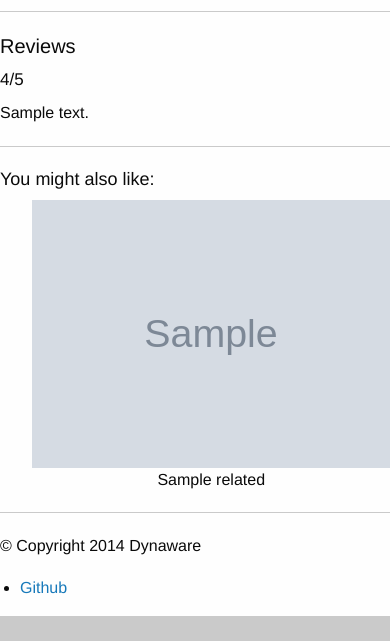
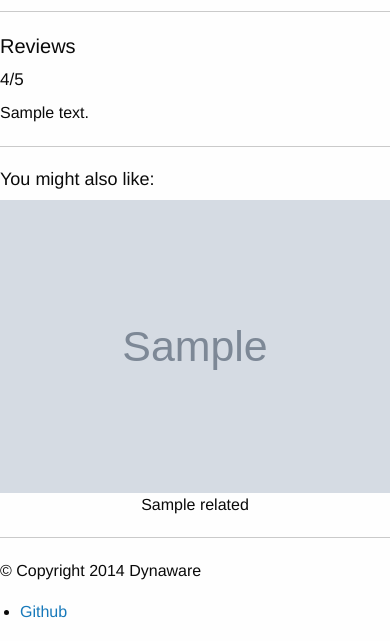
Before and after one commit to dynaware/appster, a Django app: template templates/app_store/detail.html in a window 390 px wide. Shown: the part 2038-2679 px from the top of the page. Before the commit the page ends 2654 px from the top, so only its background shows below. Run offline with Django 3.2, Linux system fonts and the light colour scheme; tables that the repository leaves empty hold one stand-in row (values such as "Sample post"); the template is opened without the code that fills it: values that come from a table or form of the project are taken from there, most other values are stand-ins (such as "Sample title", 1, 10 or a date in 2020); grey boxes marked "Sample" are stand-in pictures; grey boxes labelled with a size stand in for pictures from a placeholder-image service; some libraries are stand-ins or nearby versions.

Commit message:
change size of related items on mobile

```diff
--- a/templates/app_store/detail.html
+++ b/templates/app_store/detail.html
@@ -66,7 +66,7 @@
         <div class="large-12 columns">
             <h4>You might also like:</h4>
             {% for related in related_apps %}
-                <div class="large-offset-1 large-2 small-offset-1 small-2 columns">
+                <div class="large-offset-1 large-2 small-3 columns">
                     {% if related.logo %}
                         <a href="{% url 'detail' related.id %}"><img src="{{ related.logo }}"></a>
                     {% else %}
```
